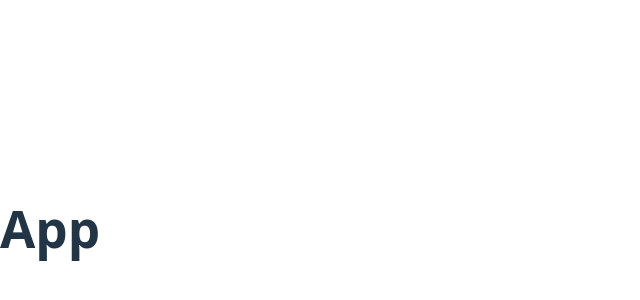
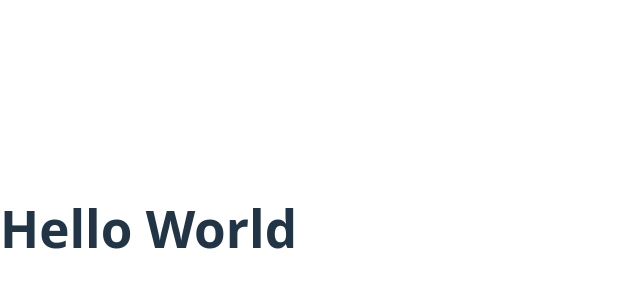
Before and after one commit to Patelrahul3501/counter, a React (Vite) app: page / in a window 1280 px wide. Shown: the part 172-472 px from the top of the page, without its empty margins (0-640 px from the left). Built offline with nearby package versions, Linux system fonts and the light colour scheme.

Commit message:
change h1

```diff
--- a/src/App.jsx
+++ b/src/App.jsx
@@ -2,7 +2,7 @@
 const App = () => {
   return (
     <>
-      <h1>App</h1>
+      <h1>Hello World</h1>
     </>
   )
 }
```
